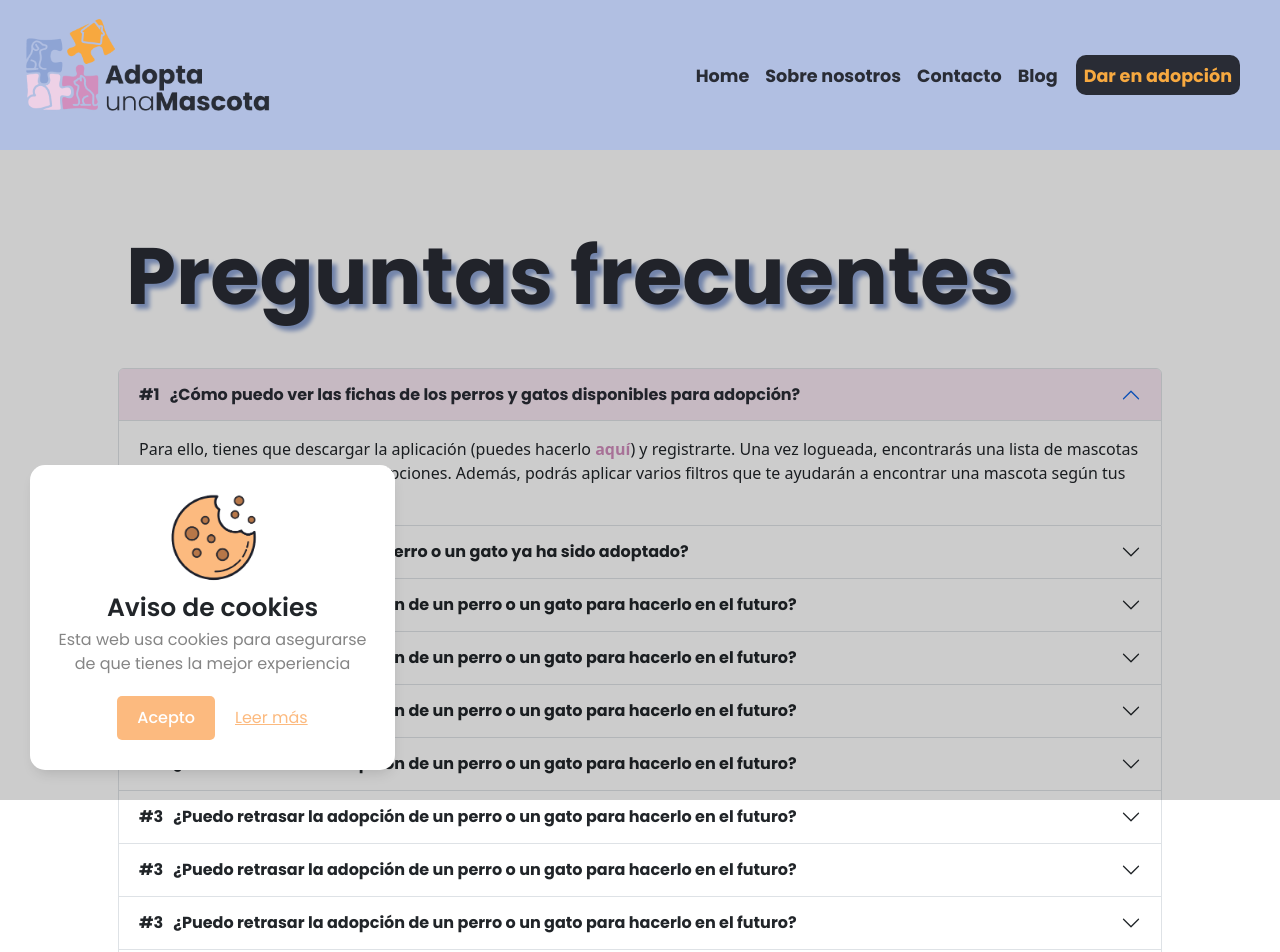
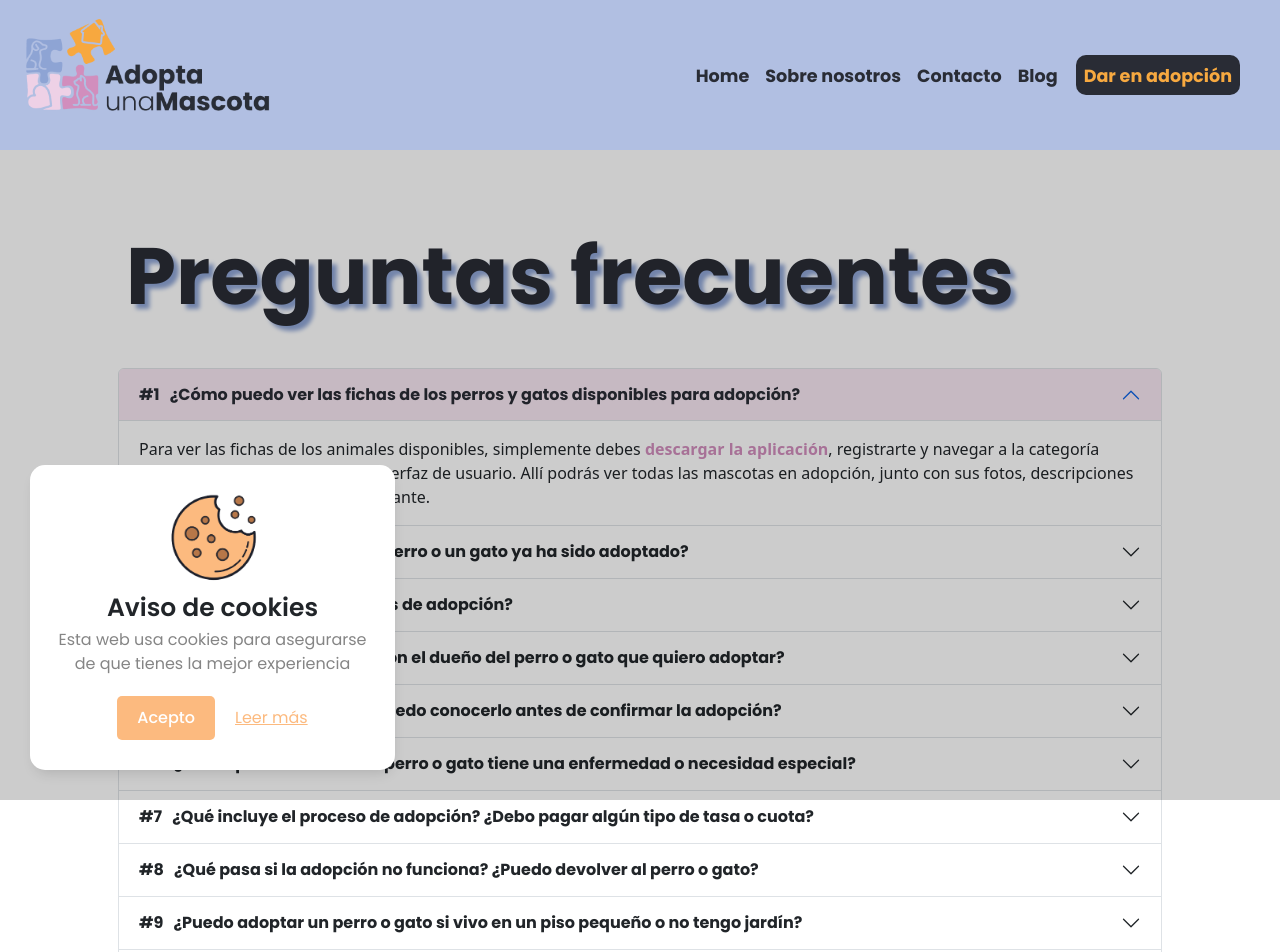
Before and after one commit to FranDevelopSpain/AdoptaUnaMascotaWeb, an Angular app: page /landingPage/faqs in a window 1280 px wide. Shown: the top 952 px of the page. Built offline with nearby package versions, Linux system fonts and the light colour scheme.

Commit message:
faqs terminadas

```diff
--- a/src/app/Pages/faqs/faqs.component.html
+++ b/src/app/Pages/faqs/faqs.component.html
@@ -11,7 +11,9 @@
                 </h2>
                 <div id="collapseOne" class="accordion-collapse collapse show" aria-labelledby="headingOne" data-bs-parent="#accordionExample">
                     <div class="accordion-body">
-                        Para ello, tienes que descargar la aplicación (puedes hacerlo <b><a href="https://play.google.com/store/games" target="_blank">aquí</a></b>) y registrarte. Una vez logueada, encontrarás una lista de mascotas disponibles con sus fotos y descripciones. Además, podrás aplicar varios filtros que te ayudarán a encontrar una mascota según tus preferencias.
+                        Para ver las fichas de los animales disponibles, simplemente debes <b><a href="https://play.google.com/store/games" target="_blank">
+                        descargar la aplicación</a></b>, registrarte y navegar a la categoría correspondiente a través de la interfaz de usuario.
+                        Allí podrás ver todas las mascotas en adopción, junto con sus fotos, descripciones y cualquier otra información relevante.
                     </div>
                 </div>
             </div>
@@ -23,103 +25,125 @@
                 </h2>
                 <div id="collapseTwo" class="accordion-collapse collapse" aria-labelledby="headingTwo" data-bs-parent="#accordionExample">
                     <div class="accordion-body">
-                        Por evitar confusiones o peticiones múltiples, en cuanto se inicie el trámite para una adopción, el animal deja de aparecer en la aplicación. También puede ser útil contactar con la organización detrás de la aplicación para obtener información actualizada. En caso de que la adopción no se finalice, la mascota volerá a mostrarse en la app.
+                        Por evitar confusiones o peticiones múltiples, en cuanto se inicia el trámite para una adopción, el animal deja de aparecer en la
+                        aplicación. Si esta no llega a llevarse a cabo, la mascota vuelve a mostrarse en la app. Si tienes alguna petición concreta, no
+                        dudes en <b><a href="../landingPage/contactUs">contactar con nosotros</a></b>.
                     </div>
                 </div>
             </div>
             <div class="accordion-item">
                 <h2 class="accordion-header" id="headingThree">
                     <button class="accordion-button collapsed custom" type="button" data-bs-toggle="collapse" data-bs-target="#collapse3" aria-expanded="false" aria-controls="collapse3">
-                        #3 &nbsp; ¿Puedo retrasar la adopción de un perro o un gato para hacerlo en el futuro?
+                        #3 &nbsp; ¿Cuánto duran los trámites de adopción?
                     </button>
                 </h2>
                 <div id="collapse3" class="accordion-collapse collapse" aria-labelledby="headingThree" data-bs-parent="#accordionExample">
                     <div class="accordion-body">
-                        Nosotros actuamos como intermediarios entre el actual propietario del animal y el usuario interesado. Por tanto, la decisión final depende de las políticas de la protectora o los requisitos del actual dueño/a. Contacta con ellos rellenando el cuestionario presente en la ficha concreta del animal para conocer los requisitos de adopción.
+                        El proceso de adopción puede variar en duración dependiendo de algunos factores como la disponibilidad de los encargados de realizar
+                        las entrevistas y la revisión de la información proporcionada en la ficha de adopción. En general, el tiempo de espera puede oscilar entre una
+                        y tres semanas. Una vez que se ha aprobado la solicitud de adopción, se establecerá una fecha para firmar el contrato de adopción y
+                        recoger a la mascota.
                     </div>
                 </div>
             </div>
             <div class="accordion-item">
                 <h2 class="accordion-header" id="heading4">
                     <button class="accordion-button collapsed custom" type="button" data-bs-toggle="collapse" data-bs-target="#collapse4" aria-expanded="false" aria-controls="collapseTwo">
-                        #3 &nbsp; ¿Puedo retrasar la adopción de un perro o un gato para hacerlo en el futuro?
+                        #4 &nbsp; ¿Cómo puedo contactar con el dueño del perro o gato que quiero adoptar?
                     </button>
                 </h2>
                 <div id="collapse4" class="accordion-collapse collapse" aria-labelledby="heading4" data-bs-parent="#accordionExample">
                     <div class="accordion-body">
-                        Nosotros actuamos como intermediarios entre el actual propietario del animal y el usuario interesado. Por tanto, la decisión final depende de las políticas de la protectora o los requisitos del actual dueño/a. Contacta con ellos rellenando el cuestionario presente en la ficha concreta del animal para conocer los requisitos de adopción.
+                        Salvo casos concretos, entrarás en contacto con el actual dueño en una de las entrevistas personales previas a la adopción. Esta se dará tras
+                        completar el formulario de adopción presente en cada una de las fichas de los animales.
                     </div>
                 </div>
             </div>
             <div class="accordion-item">
                 <h2 class="accordion-header" id="heading5">
                     <button class="accordion-button collapsed custom" type="button" data-bs-toggle="collapse" data-bs-target="#collapse5" aria-expanded="false" aria-controls="collapseTwo">
-                        #3 &nbsp; ¿Puedo retrasar la adopción de un perro o un gato para hacerlo en el futuro?
+                        #5 &nbsp; Si me gusta un animal, ¿puedo conocerlo antes de confirmar la adopción?
                     </button>
                 </h2>
                 <div id="collapse5" class="accordion-collapse collapse" aria-labelledby="heading5" data-bs-parent="#accordionExample">
                     <div class="accordion-body">
-                        Nosotros actuamos como intermediarios entre el actual propietario del animal y el usuario interesado. Por tanto, la decisión final depende de las políticas de la protectora o los requisitos del actual dueño/a. Contacta con ellos rellenando el cuestionario presente en la ficha concreta del animal para conocer los requisitos de adopción.
+                        Sí, en la mayoría de los casos se permite visitar a un perro o gato antes de adoptarlo. Esta visita suele darse en la misma entrevista con el actual propietario. Esto puede ayudar a los adoptantes a conocer mejor a la mascota y asegurarse de que es una buena opción para su hogar.
                     </div>
                 </div>
             </div>
             <div class="accordion-item">
                 <h2 class="accordion-header" id="heading6">
                     <button class="accordion-button collapsed custom" type="button" data-bs-toggle="collapse" data-bs-target="#collapse6" aria-expanded="false" aria-controls="collapseTwo">
-                        #3 &nbsp; ¿Puedo retrasar la adopción de un perro o un gato para hacerlo en el futuro?
+                        #6 &nbsp; ¿Cómo puedo saber si un perro o gato tiene una enfermedad o necesidad especial?
                     </button>
                 </h2>
                 <div id="collapse6" class="accordion-collapse collapse" aria-labelledby="heading6" data-bs-parent="#accordionExample">
                     <div class="accordion-body">
-                        Nosotros actuamos como intermediarios entre el actual propietario del animal y el usuario interesado. Por tanto, la decisión final depende de las políticas de la protectora o los requisitos del actual dueño/a. Contacta con ellos rellenando el cuestionario presente en la ficha concreta del animal para conocer los requisitos de adopción.
+                        En la ficha de cada mascota, incluimos información detallada sobre su estado de salud y cualquier necesidad especial que pueda
+                        tener. Si tienes preguntas adicionales, no dudes en <b><a href="../landingPage/contactUs">ponerte en contacto con nosotros</a></b>
+                        para obtener más información.
                     </div>
                 </div>
             </div>
             <div class="accordion-item">
                 <h2 class="accordion-header" id="heading7">
                     <button class="accordion-button collapsed custom" type="button" data-bs-toggle="collapse" data-bs-target="#collapse7" aria-expanded="false" aria-controls="collapseTwo">
-                        #3 &nbsp; ¿Puedo retrasar la adopción de un perro o un gato para hacerlo en el futuro?
+                        #7 &nbsp; ¿Qué incluye el proceso de adopción? ¿Debo pagar algún tipo de tasa o cuota?
                     </button>
                 </h2>
                 <div id="collapse7" class="accordion-collapse collapse" aria-labelledby="heading7" data-bs-parent="#accordionExample">
                     <div class="accordion-body">
-                        Nosotros actuamos como intermediarios entre el actual propietario del animal y el usuario interesado. Por tanto, la decisión final depende de las políticas de la protectora o los requisitos del actual dueño/a. Contacta con ellos rellenando el cuestionario presente en la ficha concreta del animal para conocer los requisitos de adopción.
+                        El proceso de adopción incluye una evaluación inicial para determinar si eres un buen candidato para adoptar una mascota,
+                        una entrevista personal y un proceso de seguimiento posterior. También puede haber una tarifa de adopción asociada,
+                        que cubre los gastos de cuidado y alimentación de la mascota antes de que sea adoptada.
                     </div>
                 </div>
             </div>
             <div class="accordion-item">
                 <h2 class="accordion-header" id="heading8">
                     <button class="accordion-button collapsed custom" type="button" data-bs-toggle="collapse" data-bs-target="#collapse8" aria-expanded="false" aria-controls="collapseTwo">
-                        #3 &nbsp; ¿Puedo retrasar la adopción de un perro o un gato para hacerlo en el futuro?
+                        #8 &nbsp; ¿Qué pasa si la adopción no funciona? ¿Puedo devolver al perro o gato?
                     </button>
                 </h2>
                 <div id="collapse8" class="accordion-collapse collapse" aria-labelledby="heading8" data-bs-parent="#accordionExample">
                     <div class="accordion-body">
-                        Nosotros actuamos como intermediarios entre el actual propietario del animal y el usuario interesado. Por tanto, la decisión final depende de las políticas de la protectora o los requisitos del actual dueño/a. Contacta con ellos rellenando el cuestionario presente en la ficha concreta del animal para conocer los requisitos de adopción.
+                        Muchas de las protectoras permiten la suspensión de la adopción, pero depende de cada caso. Tratándose de particulares
+                        es más complicado, porque dependerá de su situación actual.
+
+                        Si la adopción no funciona, haremos todo lo posible para ayudarte a encontrar una solución adecuada para ti y la mascota.
+                        La mayoría de protectoras permiten la suspensión de la adopción, pero si se trata de particulares las condiciones pueden variar.
+                        Igualmente, la adopción se trata de un trámite serio y vinculante, por lo que debe tomarse como tal. Si no estás seguro/a de poder
+                        mantener o adaptarte al animal, mejor no comiences con el proceso.
                     </div>
                 </div>
             </div>
             <div class="accordion-item">
                 <h2 class="accordion-header" id="heading9">
                     <button class="accordion-button collapsed custom" type="button" data-bs-toggle="collapse" data-bs-target="#collapse9" aria-expanded="false" aria-controls="collapseTwo">
-                        #3 &nbsp; ¿Puedo retrasar la adopción de un perro o un gato para hacerlo en el futuro?
+                        #9 &nbsp; ¿Puedo adoptar un perro o gato si vivo en un piso pequeño o no tengo jardín?
                     </button>
                 </h2>
                 <div id="collapse9" class="accordion-collapse collapse" aria-labelledby="heading9" data-bs-parent="#accordionExample">
                     <div class="accordion-body">
-                        Nosotros actuamos como intermediarios entre el actual propietario del animal y el usuario interesado. Por tanto, la decisión final depende de las políticas de la protectora o los requisitos del actual dueño/a. Contacta con ellos rellenando el cuestionario presente en la ficha concreta del animal para conocer los requisitos de adopción.
+                        Sí, puedes adoptar una mascota aunque vivas en un apartamento o no tengas jardín. Sin embargo, es importante tener en cuenta
+                        las necesidades específicas de la mascota que quieres adoptar y asegurarte de que tendrás suficiente espacio y tiempo para
+                        cuidarla adecuadamente.
                     </div>
                 </div>
             </div>
             <div class="accordion-item">
                 <h2 class="accordion-header" id="heading10">
                     <button class="accordion-button collapsed custom" type="button" data-bs-toggle="collapse" data-bs-target="#collapse10" aria-expanded="false" aria-controls="collapseTwo">
-                        #3 &nbsp; ¿Puedo retrasar la adopción de un perro o un gato para hacerlo en el futuro?
+                        #10 &nbsp; Además de adopar, ¿cómo puedo colaborar con AUM o alguna de las protectoras participantes de la aplicación?
                     </button>
                 </h2>
                 <div id="collapse10" class="accordion-collapse collapse" aria-labelledby="heading10" data-bs-parent="#accordionExample">
                     <div class="accordion-body">
-                        Nosotros actuamos como intermediarios entre el actual propietario del animal y el usuario interesado. Por tanto, la decisión final depende de las políticas de la protectora o los requisitos del actual dueño/a. Contacta con ellos rellenando el cuestionario presente en la ficha concreta del animal para conocer los requisitos de adopción.
+                        Si deseas colaborar con "Adopta Una Mascota" o alguna de las protectoras, existen varias formas para hacerlo:
+                        <li>Donando dinero para apoyar los gastos asociados al cuidado de las mascotas, como la alimentación o la atención médica.</li>
+                        <li>Ofreciéndote como voluntario/a para realizar actividades como pasear perros, cuidar a los gatos, ayudar en eventos o realizar las entrevistas de actitud.</li>
+                        <li>Si tienes experiencia en áreas como el diseño gráfico o el desarrollo web, puedes ofrecer tus habilidades para mejorar la aplicación y su funcionalidad.</li>
+                        No dudes en <b><a href="../landingPage/contactUs">ponerte en contacto con nosotros</a></b> para darte más información.
                     </div>
                 </div>
             </div>
```
